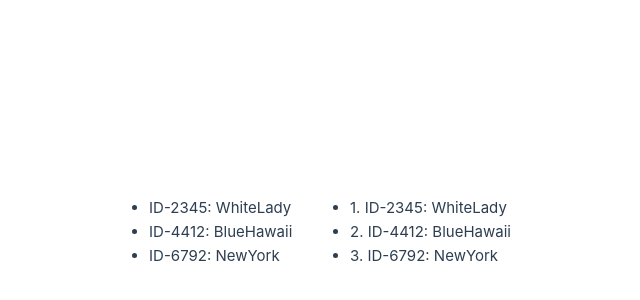
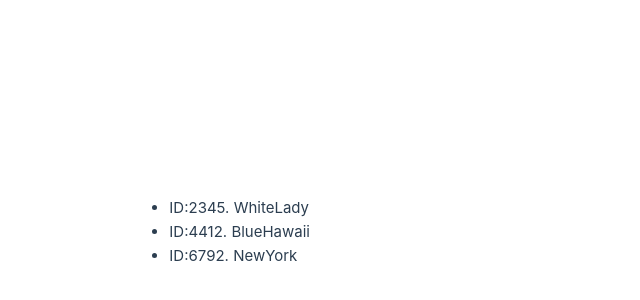
Before and after one commit to koyamal/pra_vue3, a Vue app in the folder Vue3FrontDevTextBook/chap06/controlDirective/: page / in a window 1280 px wide. Shown: the part 168-468 px from the top of the page, without its empty margins (330-970 px from the left). Built offline with nearby package versions, Linux system fonts and the light colour scheme.

Commit message:
Use v-for in map

```diff
--- a/Vue3FrontDevTextBook/chap06/controlDirective/src/App.vue
+++ b/Vue3FrontDevTextBook/chap06/controlDirective/src/App.vue
@@ -1,30 +1,20 @@
 <script setup lang="ts">
 import {ref} from "vue";
 
-const cocktailListInit: {[key: number]: string} = {
-  2345: "WhiteLady",
-  4412: "BlueHawaii",
-  6792: "NewYork",
-};
+const cocktailListInit = new Map<number, string>();
+cocktailListInit.set(2345, "WhiteLady");
+cocktailListInit.set(4412, "BlueHawaii");
+cocktailListInit.set(6792, "NewYork");
 const cocktailList = ref(cocktailListInit);
-console.log(cocktailListInit);
 </script>
 
 <template>
   <ul>
     <li
-      v-for="(cocktailName, id) in cocktailList"
-      v-bine:key="'cocktailList' + id"
+      v-for="[id, cocktailName] in cocktailList"
+      v-bind:key="id"
     >
-      ID-{{ id }}: {{ cocktailName }}
-    </li>
-  </ul>
-  <ul>
-    <li
-      v-for="(cocktailName, id, index) in cocktailList"
-      v-bine:key="'cocktailListwith' + id"
-    >
-      {{ index + 1 }}. ID-{{ id }}: {{ cocktailName }}
+      ID:{{ id }}. {{ cocktailName }}
     </li>
   </ul>
 </template>
```
